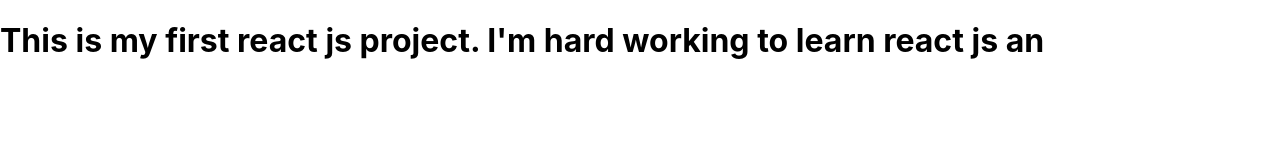
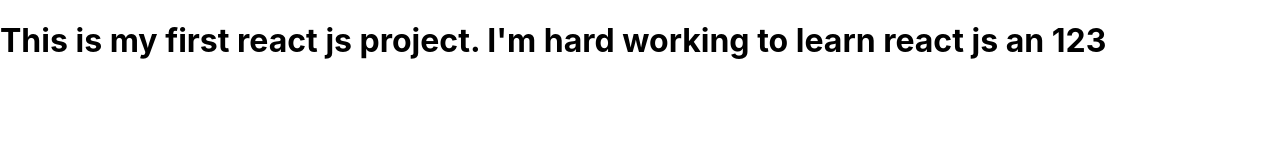
Before and after one commit to nizam432/react_js, a React (Create React App) app: page / in a window 1280 px wide. Shown: the top 160 px of the page. Built offline with nearby package versions, Linux system fonts and the light colour scheme.

Commit message:
commit 3

```diff
--- a/src/index.js
+++ b/src/index.js
@@ -7,7 +7,7 @@
 const root = ReactDOM.createRoot(document.getElementById('root'));
 root.render(
   <React.StrictMode>
-    <h1>This is my first react js project. I'm hard working to learn react js an </h1>
+    <h1>This is my first react js project. I'm hard working to learn react js an 123</h1>
 
   </React.StrictMode>
 );
```
